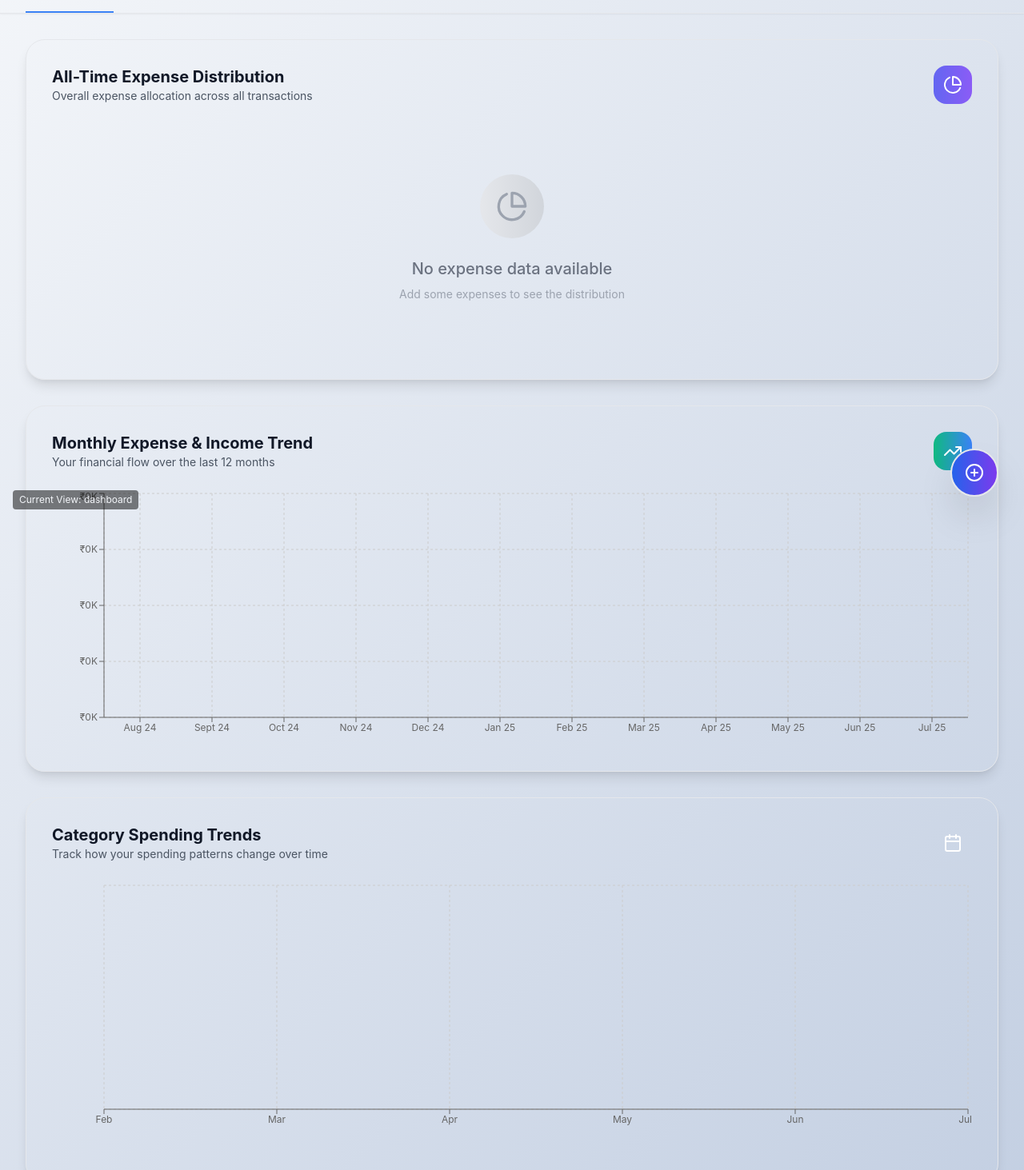
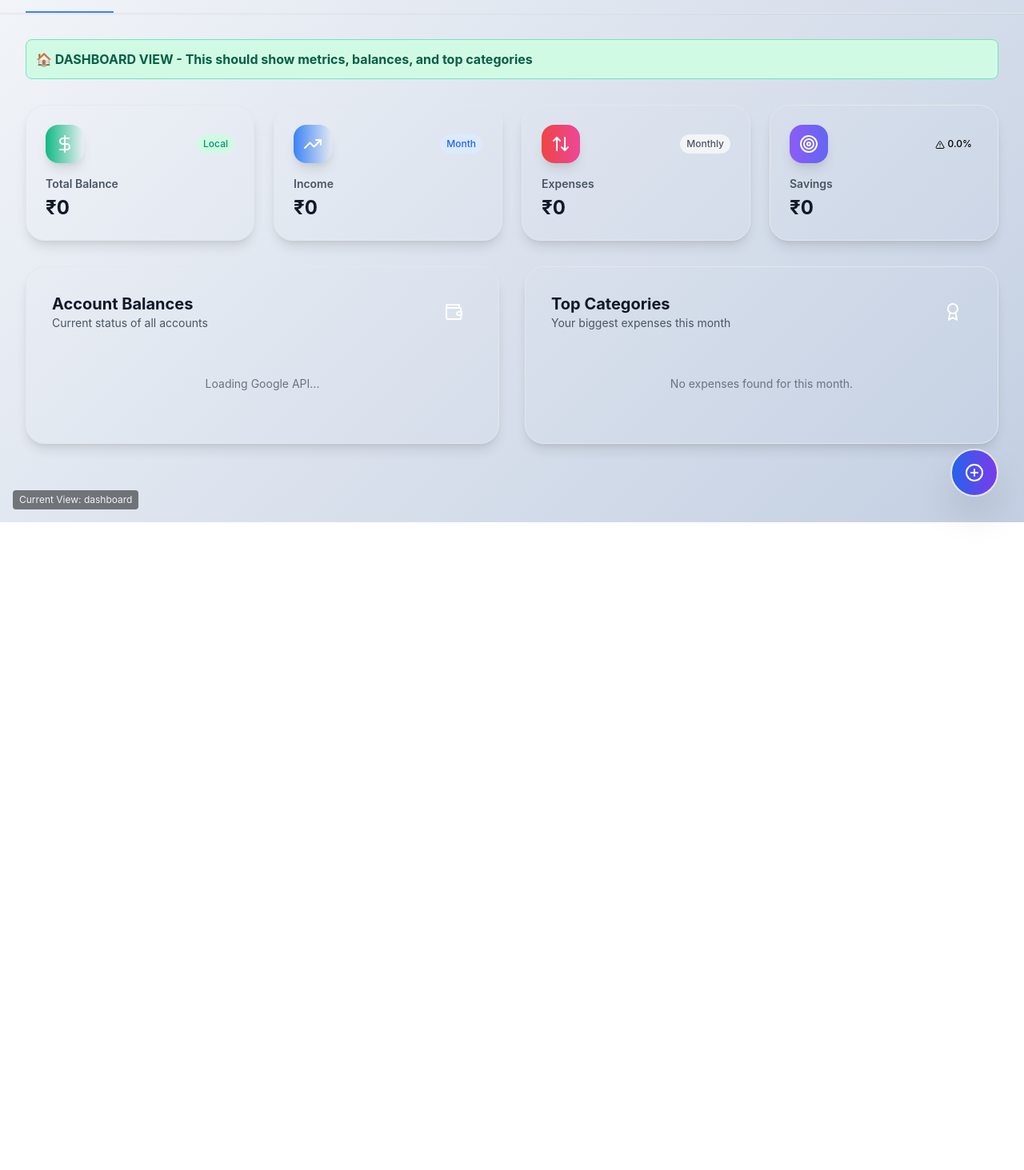
Before and after one commit to Hspatel1312/my-expense-tracker, a React (Create React App) app: page / in a window 1280 px wide. Shown: the part 147-1610 px from the top of the page at 80% size. After the commit the page ends 800 px from the top, so only its background shows below. Built offline with nearby package versions, Linux system fonts and the light colour scheme; the HTML template or start-up script is replaced by a standard one.

Commit message:
Update DashboardView.jsx

```diff
--- a/src/components/DashboardView.jsx
+++ b/src/components/DashboardView.jsx
@@ -1,327 +1,199 @@
-import React, { useMemo } from 'react';
-import { PieChart, BarChart3, TrendingUp, Calendar } from 'lucide-react';
-import {
-  PieChart as RechartsPieChart,
-  Pie,
-  Cell,
-  ResponsiveContainer,
-  Tooltip,
-  BarChart,
-  Bar,
-  XAxis,
-  YAxis,
-  CartesianGrid,
-  LineChart,
-  Line
-} from 'recharts';
-import { parseCategory } from '../utils/helpers';
+import React from 'react';
+import { DollarSign, TrendingUp, ArrowUpDown, Target, Star, AlertTriangle, Wallet, Award, ChevronRight } from 'lucide-react';
 
-const AnalyticsView = ({ expenseTracker }) => {
+const DashboardView = ({
+  expenseTracker,
+  googleSheets
+}) => {
   const {
-    transactions = [],
-    currentMonthExpenses = 0,
+    balanceVisible,
+    totalBalance,
+    currentMonthIncome,
+    currentMonthExpenses,
+    savingsRate,
+    balances,
+    topCategories,
     getCategoryColor
-  } = expenseTracker || {};
-
-  // Category-wise expense distribution (current month)
-  const pieChartData = useMemo(() => {
-    const currentMonth = new Date().getMonth();
-    const currentYear = new Date().getFullYear();
-
-    console.log('🔍 Analytics Debug - Current month:', currentMonth + 1, 'Current year:', currentYear);
-    console.log('🔍 Analytics Debug - Total transactions:', transactions?.length || 0);
-
-    // Debug: Log sample transaction dates
-    if (transactions && transactions.length > 0) {
-      console.log('🔍 Sample transaction dates:');
-      transactions.slice(0, 5).forEach((t, i) => {
-        const date = new Date(t.date);
-        console.log(`  ${i + 1}. ${t.date} → Month: ${date.getMonth() + 1}, Year: ${date.getFullYear()}, Description: ${t.description}`);
-      });
-    }
-
-    const categoryTotals = {};
-
-    // First try current month
-    let filteredTransactions = transactions
-      .filter(t => {
-        const date = new Date(t.date);
-        const isCurrentMonth = date.getMonth() === currentMonth && date.getFullYear() === currentYear;
-        const isExpense = t.type === 'Expense';
-
-        if (isCurrentMonth && isExpense) {
-          console.log(`🔍 Current month expense found: ${t.description} - ${t.amount} on ${t.date}`);
-        }
-
-        return isExpense && isCurrentMonth;
-      });
-
-    console.log('🔍 Analytics Debug - Current month expenses:', filteredTransactions.length);
-
-    // If no current month data, use all-time data
-    if (filteredTransactions.length === 0) {
-      console.log('🔍 No current month data, using all-time expenses');
-      filteredTransactions = transactions.filter(t => t.type === 'Expense');
-      console.log('🔍 All-time expenses:', filteredTransactions.length);
-    }
-
-    filteredTransactions.forEach(t => {
-      const categoryData = parseCategory(t.category);
-      const main = categoryData.main || 'Unknown';
-      categoryTotals[main] = (categoryTotals[main] || 0) + t.amount;
-    });
-
-    console.log('🔍 Analytics Debug - Category totals:', categoryTotals);
-
-    const result = Object.entries(categoryTotals)
-      .map(([category, amount]) => ({
-        name: category,
-        value: amount,
-        color: getCategoryColor ? getCategoryColor(category) : `hsl(${Math.abs(category.split('').reduce((a, b) => a + b.charCodeAt(0), 0)) % 360}, 65%, 55%)`
-      }))
-      .sort((a, b) => b.value - a.value);
-
-    return result;
-  }, [transactions, getCategoryColor]);
-
-  // Month-wise expense trend (last 12 months)
-  const monthlyExpenseData = useMemo(() => {
-    const monthlyTotals = {};
-    const currentDate = new Date();
-
-    // Initialize last 12 months
-    for (let i = 11; i >= 0; i--) {
-      const date = new Date(currentDate.getFullYear(), currentDate.getMonth() - i, 1);
-      const key = `${date.getFullYear()}-${String(date.getMonth() + 1).padStart(2, '0')}`;
-      const monthName = date.toLocaleDateString('en-IN', { month: 'short', year: '2-digit' });
-      monthlyTotals[key] = { month: monthName, expenses: 0, income: 0 };
-    }
-
-    // Aggregate transactions by month
-    transactions.forEach(t => {
-      const date = new Date(t.date);
-      const key = `${date.getFullYear()}-${String(date.getMonth() + 1).padStart(2, '0')}`;
-
-      if (monthlyTotals[key]) {
-        if (t.type === 'Expense') {
-          monthlyTotals[key].expenses += t.amount;
-        } else if (t.type === 'Income') {
-          monthlyTotals[key].income += t.amount;
-        }
-      }
-    });
-
-    return Object.values(monthlyTotals);
-  }, [transactions]);
-
-  // Category-wise spending over time (last 6 months)
-  const categoryTrendData = useMemo(() => {
-    const currentDate = new Date();
-    const months = [];
-
-    // Get last 6 months
-    for (let i = 5; i >= 0; i--) {
-      const date = new Date(currentDate.getFullYear(), currentDate.getMonth() - i, 1);
-      months.push({
-        month: date.toLocaleDateString('en-IN', { month: 'short' }),
-        year: date.getFullYear(),
-        monthNum: date.getMonth()
-      });
-    }
-
-    const topCategories = [...new Set(transactions
-      .filter(t => t.type === 'Expense')
-      .map(t => parseCategory(t.category).main))]
-      .slice(0, 5); // Top 5 categories
-
-    return months.map(({ month, year, monthNum }) => {
-      const monthData = { month };
-
-      topCategories.forEach(category => {
-        monthData[category] = transactions
-          .filter(t => {
-            const date = new Date(t.date);
-            return t.type === 'Expense' &&
-                   date.getMonth() === monthNum &&
-                   date.getFullYear() === year &&
-                   parseCategory(t.category).main === category;
-          })
-          .reduce((sum, t) => sum + t.amount, 0);
-      });
-
-      return monthData;
-    });
-  }, [transactions]);
-
-  const topCategories = pieChartData.slice(0, 5);
+  } = expenseTracker;
 
   return (
     <div className="space-y-4 sm:space-y-8">
-      {/* Current Month Expense Distribution */}
-      <div className="bg-white/80 backdrop-blur-xl rounded-2xl sm:rounded-3xl shadow-lg p-4 sm:p-8 border border-white/50">
-        <div className="flex items-center justify-between mb-4 sm:mb-6">
-          <div>
-            <h3 className="text-lg sm:text-xl font-bold text-gray-900">
-              {pieChartData.length > 0 ? 'Current Month Expense Distribution' : 'All-Time Expense Distribution'}
-            </h3>
-            <p className="text-sm text-gray-600 hidden sm:block">
-              {pieChartData.length > 0 ? 'How your money is allocated across categories this month' : 'Overall expense allocation across all transactions'}
+      {/* Debug Header */}
+      <div className="bg-green-100 border border-green-300 rounded-lg p-3 mb-4">
+        <h2 className="text-green-800 font-bold">🏠 DASHBOARD VIEW - This should show metrics, balances, and top categories</h2>
+      </div>
+
+      {/* Key Metrics - Mobile Optimized */}
+      <div className="grid grid-cols-2 lg:grid-cols-4 gap-3 sm:gap-6">
+        {/* Total Balance */}
+        <div className="group relative bg-white/80 backdrop-blur-xl p-4 sm:p-6 rounded-2xl sm:rounded-3xl shadow-lg hover:shadow-2xl transition-all duration-500 border border-white/50 col-span-2 lg:col-span-1">
+          <div className="absolute inset-0 bg-gradient-to-r from-green-400/10 to-emerald-400/10 rounded-2xl sm:rounded-3xl opacity-0 group-hover:opacity-100 transition-opacity duration-500"></div>
+          <div className="relative">
+            <div className="flex items-center justify-between mb-3 sm:mb-4">
+              <div className="p-2 sm:p-3 bg-gradient-to-r from-green-500 to-emerald-500 rounded-xl sm:rounded-2xl shadow-lg">
+                <DollarSign className="h-4 w-4 sm:h-6 sm:w-6 text-white" />
+              </div>
+              <div className="text-xs font-medium text-green-600 bg-green-100 px-2 py-1 rounded-full">
+                {googleSheets.sheetsConfig.isConnected ? 'Synced' : 'Local'}
+              </div>
+            </div>
+            <p className="text-xs sm:text-sm font-semibold text-gray-600 mb-1">Total Balance</p>
+            <p className="text-lg sm:text-2xl font-bold text-gray-900">
+              {balanceVisible ? `₹${totalBalance.toLocaleString('en-IN')}` : '••••••'}
             </p>
-          </div>
-          <div className="p-2 sm:p-3 bg-gradient-to-r from-indigo-500 to-purple-500 rounded-xl sm:rounded-2xl">
-            <PieChart className="w-4 h-4 sm:w-6 sm:h-6 text-white" />
           </div>
         </div>
 
-        {pieChartData.length === 0 ? (
-          <div className="text-center py-12 sm:py-16">
-            <div className="mx-auto w-16 h-16 sm:w-20 sm:h-20 bg-gradient-to-r from-gray-200 to-gray-300 rounded-full flex items-center justify-center mb-4 sm:mb-6">
-              <PieChart className="w-8 h-8 sm:w-10 sm:h-10 text-gray-400" />
+        {/* Income */}
+        <div className="group relative bg-white/80 backdrop-blur-xl p-4 sm:p-6 rounded-2xl sm:rounded-3xl shadow-lg hover:shadow-2xl transition-all duration-500 border border-white/50">
+          <div className="absolute inset-0 bg-gradient-to-r from-blue-400/10 to-cyan-400/10 rounded-2xl sm:rounded-3xl opacity-0 group-hover:opacity-100 transition-opacity duration-500"></div>
+          <div className="relative">
+            <div className="flex items-center justify-between mb-3 sm:mb-4">
+              <div className="p-2 sm:p-3 bg-gradient-to-r from-blue-500 to-cyan-500 rounded-xl sm:rounded-2xl shadow-lg">
+                <TrendingUp className="h-4 w-4 sm:h-6 sm:w-6 text-white" />
+              </div>
+              <div className="text-xs font-medium text-blue-600 bg-blue-100 px-2 py-1 rounded-full">
+                Month
+              </div>
             </div>
-            <p className="text-gray-500 text-lg sm:text-xl font-medium">No expense data available</p>
-            <p className="text-gray-400 text-sm mt-2">Add some expenses to see the distribution</p>
+            <p className="text-xs sm:text-sm font-semibold text-gray-600 mb-1">Income</p>
+            <p className="text-lg sm:text-2xl font-bold text-gray-900">₹{currentMonthIncome.toLocaleString('en-IN')}</p>
           </div>
-        ) : (
-          <div className="grid grid-cols-1 lg:grid-cols-2 gap-4 sm:gap-8">
-            {/* Chart */}
-            <div className="h-64 sm:h-80 order-2 lg:order-1">
-              <ResponsiveContainer width="100%" height="100%">
-                <RechartsPieChart>
-                  <Pie
-                    data={pieChartData}
-                    cx="50%"
-                    cy="50%"
-                    outerRadius="80%"
-                    fill="#8884d8"
-                    dataKey="value"
-                    label={({name, percent}) => `${name} ${(percent * 100).toFixed(0)}%`}
-                  >
-                    {pieChartData.map((entry, index) => (
-                      <Cell key={`cell-${index}`} fill={entry.color} />
-                    ))}
-                  </Pie>
-                  <Tooltip formatter={(value) => [`₹${value.toLocaleString('en-IN')}`, 'Amount']} />
-                </RechartsPieChart>
-              </ResponsiveContainer>
+        </div>
+
+        {/* Expenses */}
+        <div className="group relative bg-white/80 backdrop-blur-xl p-4 sm:p-6 rounded-2xl sm:rounded-3xl shadow-lg hover:shadow-2xl transition-all duration-500 border border-white/50">
+          <div className="absolute inset-0 bg-gradient-to-r from-red-400/10 to-pink-400/10 rounded-2xl sm:rounded-3xl opacity-0 group-hover:opacity-100 transition-opacity duration-500"></div>
+          <div className="relative">
+            <div className="flex items-center justify-between mb-3 sm:mb-4">
+              <div className="p-2 sm:p-3 bg-gradient-to-r from-red-500 to-pink-500 rounded-xl sm:rounded-2xl shadow-lg">
+                <ArrowUpDown className="h-4 w-4 sm:h-6 sm:w-6 text-white" />
+              </div>
+              <div className="text-xs font-medium text-gray-600 bg-gray-100 px-2 py-1 rounded-full">
+                Monthly
+              </div>
             </div>
+            <p className="text-xs sm:text-sm font-semibold text-gray-600 mb-1">Expenses</p>
+            <p className="text-lg sm:text-2xl font-bold text-gray-900">₹{currentMonthExpenses.toLocaleString('en-IN')}</p>
+          </div>
+        </div>
 
-            {/* Legend */}
-            <div className="space-y-2 sm:space-y-4 order-1 lg:order-2">
-              {pieChartData.map((item, index) => (
-                <div key={item.name} className="flex items-center justify-between p-3 sm:p-4 bg-gray-50 rounded-xl">
-                  <div className="flex items-center space-x-2 sm:space-x-3 min-w-0 flex-1">
-                    <div className="text-xs sm:text-sm font-bold text-gray-400 flex-shrink-0">#{index + 1}</div>
-                    <div className="w-3 h-3 sm:w-4 sm:h-4 rounded-full flex-shrink-0" style={{ backgroundColor: item.color }}></div>
-                    <span className="font-medium text-gray-900 text-sm sm:text-base truncate">{item.name}</span>
-                  </div>
-                  <div className="text-right flex-shrink-0">
-                    <div className="font-bold text-gray-900 text-sm sm:text-base">₹{item.value.toLocaleString('en-IN')}</div>
-                    <div className="text-xs text-gray-500">
-                      {pieChartData.length > 0 ?
-                        ((item.value / pieChartData.reduce((sum, cat) => sum + cat.value, 0)) * 100).toFixed(1) + '%' :
-                        '0%'
-                      }
+        {/* Savings Rate */}
+        <div className="group relative bg-white/80 backdrop-blur-xl p-4 sm:p-6 rounded-2xl sm:rounded-3xl shadow-lg hover:shadow-2xl transition-all duration-500 border border-white/50">
+          <div className="absolute inset-0 bg-gradient-to-r from-purple-400/10 to-indigo-400/10 rounded-2xl sm:rounded-3xl opacity-0 group-hover:opacity-100 transition-opacity duration-500"></div>
+          <div className="relative">
+            <div className="flex items-center justify-between mb-3 sm:mb-4">
+              <div className="p-2 sm:p-3 bg-gradient-to-r from-purple-500 to-indigo-500 rounded-xl sm:rounded-2xl shadow-lg">
+                <Target className="h-4 w-4 sm:h-6 sm:w-6 text-white" />
+              </div>
+              <div className={`text-xs font-medium px-2 py-1 rounded-full ${
+                savingsRate > 20 ? 'text-green-600 bg-green-100' : 'text-orange-600 bg-orange-100'
+              }`}>
+                {savingsRate > 20 ? <Star className="w-2 h-2 sm:w-3 sm:h-3 inline mr-1" /> : <AlertTriangle className="w-2 h-2 sm:w-3 sm:h-3 inline mr-1" />}
+                {savingsRate.toFixed(1)}%
+              </div>
+            </div>
+            <p className="text-xs sm:text-sm font-semibold text-gray-600 mb-1">Savings</p>
+            <p className="text-lg sm:text-2xl font-bold text-gray-900">₹{(currentMonthIncome - currentMonthExpenses).toLocaleString('en-IN')}</p>
+          </div>
+        </div>
+      </div>
+
+      {/* Account Balances & Top Categories - Mobile Stack */}
+      <div className="grid grid-cols-1 lg:grid-cols-2 gap-4 sm:gap-8">
+        {/* Account Balances */}
+        <div className="bg-white/80 backdrop-blur-xl rounded-2xl sm:rounded-3xl shadow-lg p-4 sm:p-8 border border-white/50">
+          <div className="flex items-center justify-between mb-4 sm:mb-6">
+            <div>
+              <h3 className="text-lg sm:text-xl font-bold text-gray-900">Account Balances</h3>
+              <p className="text-sm text-gray-600 hidden sm:block">Current status of all accounts</p>
+            </div>
+            <div className="p-2 sm:p-3 bg-gradient-to-r from-emerald-500 to-teal-500 rounded-xl sm:rounded-2xl">
+              <Wallet className="w-4 h-4 sm:w-6 sm:h-6 text-white" />
+            </div>
+          </div>
+          <div className="space-y-3 sm:space-y-4">
+            {Object.entries(balances).length === 0 ? (
+              <div className="text-center py-6 sm:py-8">
+                <p className="text-gray-500 text-sm">
+                  {googleSheets.gapiLoaded ? 'No accounts found. Connect to Google Sheets to load account balances.' : 'Loading Google API...'}
+                </p>
+              </div>
+            ) : (
+              Object.entries(balances).map(([account, balance]) => (
+                <div key={account} className="group relative bg-gradient-to-r from-gray-50 to-gray-100 hover:from-white hover:to-gray-50 border border-gray-200 rounded-xl sm:rounded-2xl p-3 sm:p-5 transition-all duration-300 hover:shadow-lg">
+                  <div className="flex justify-between items-center">
+                    <div className="flex items-center space-x-2 sm:space-x-3 min-w-0 flex-1">
+                      <div className={`w-2 h-2 sm:w-3 sm:h-3 rounded-full flex-shrink-0 ${balance >= 0 ? 'bg-green-400' : 'bg-red-400'}`}></div>
+                      <div className="min-w-0 flex-1">
+                        <span className="font-semibold text-gray-900 text-sm sm:text-base truncate block">{account}</span>
+                        <div className="text-xs text-gray-500 mt-0.5">
+                          {balance >= 0 ? 'Active' : 'Credit Used'}
+                        </div>
+                      </div>
+                    </div>
+                    <div className="text-right flex-shrink-0">
+                      <span className={`text-sm sm:text-lg font-bold ${balance >= 0 ? 'text-green-600' : 'text-red-600'}`}>
+                        {balanceVisible ? `₹${Math.abs(balance).toLocaleString('en-IN', { minimumFractionDigits: 2 })}` : '••••••'}
+                      </span>
                     </div>
                   </div>
                 </div>
-              ))}
-            </div>
-          </div>
-        )}
-      </div>
-
-      {/* Monthly Expense Trend */}
-      <div className="bg-white/80 backdrop-blur-xl rounded-2xl sm:rounded-3xl shadow-lg p-4 sm:p-8 border border-white/50">
-        <div className="flex items-center justify-between mb-4 sm:mb-6">
-          <div>
-            <h3 className="text-lg sm:text-xl font-bold text-gray-900">Monthly Expense & Income Trend</h3>
-            <p className="text-sm text-gray-600 hidden sm:block">Your financial flow over the last 12 months</p>
-          </div>
-          <div className="p-2 sm:p-3 bg-gradient-to-r from-green-500 to-blue-500 rounded-xl sm:rounded-2xl">
-            <TrendingUp className="w-4 h-4 sm:w-6 sm:h-6 text-white" />
+              ))
+            )}
           </div>
         </div>
 
-        <div className="h-64 sm:h-80">
-          <ResponsiveContainer width="100%" height="100%">
-            <BarChart data={monthlyExpenseData}>
-              <CartesianGrid strokeDasharray="3 3" />
-              <XAxis
-                dataKey="month"
-                tick={{ fontSize: 12 }}
-                interval="preserveStartEnd"
-              />
-              <YAxis
-                tickFormatter={(value) => `₹${(value/1000).toFixed(0)}K`}
-                tick={{ fontSize: 12 }}
-              />
-              <Tooltip
-                formatter={(value, name) => [
-                  `₹${value.toLocaleString('en-IN')}`,
-                  name === 'expenses' ? 'Expenses' : 'Income'
-                ]}
-              />
-              <Bar dataKey="income" fill="#10B981" name="income" />
-              <Bar dataKey="expenses" fill="#EF4444" name="expenses" />
-            </BarChart>
-          </ResponsiveContainer>
-        </div>
-      </div>
+        {/* Top Categories */}
+        <div className="bg-white/80 backdrop-blur-xl rounded-2xl sm:rounded-3xl shadow-lg p-4 sm:p-8 border border-white/50">
+          <div className="flex items-center justify-between mb-4 sm:mb-6">
+            <div>
+              <h3 className="text-lg sm:text-xl font-bold text-gray-900">Top Categories</h3>
+              <p className="text-sm text-gray-600 hidden sm:block">Your biggest expenses this month</p>
+            </div>
+            <div className="p-2 sm:p-3 bg-gradient-to-r from-orange-500 to-red-500 rounded-xl sm:rounded-2xl">
+              <Award className="w-4 h-4 sm:w-6 sm:h-6 text-white" />
+            </div>
+          </div>
+          <div className="space-y-3 sm:space-y-4">
+            {topCategories.length === 0 ? (
+              <div className="text-center py-6 sm:py-8">
+                <p className="text-gray-500 text-sm">No expenses found for this month.</p>
+              </div>
+            ) : (
+              topCategories.map(([category, amount], index) => {
+                const percentage = currentMonthExpenses > 0 ? (amount / currentMonthExpenses) * 100 : 0;
+                const categoryColor = getCategoryColor ? getCategoryColor(category) : '#9CA3AF';
 
-      {/* Category Trend Analysis */}
-      <div className="bg-white/80 backdrop-blur-xl rounded-2xl sm:rounded-3xl shadow-lg p-4 sm:p-8 border border-white/50">
-        <div className="flex items-center justify-between mb-4 sm:mb-6">
-          <div>
-            <h3 className="text-lg sm:text-xl font-bold text-gray-900">Category Spending Trends</h3>
-            <p className="text-sm text-gray-600 hidden sm:block">Track how your spending patterns change over time</p>
+                return (
+                  <div key={category} className="group">
+                    <div className="flex justify-between items-center mb-2">
+                      <div className="flex items-center space-x-2 sm:space-x-3 min-w-0 flex-1">
+                        <div className="text-sm sm:text-lg font-bold text-gray-400 flex-shrink-0">#{index + 1}</div>
+                        <div className="w-3 h-3 sm:w-4 sm:h-4 rounded-full flex-shrink-0" style={{ backgroundColor: categoryColor }}></div>
+                        <span className="font-semibold text-gray-900 text-sm sm:text-base truncate">{category}</span>
+                      </div>
+                      <span className="font-bold text-gray-900 text-sm sm:text-base flex-shrink-0">₹{amount.toLocaleString('en-IN')}</span>
+                    </div>
+                    <div className="w-full bg-gray-200 rounded-full h-1.5 sm:h-2">
+                      <div
+                        className="h-1.5 sm:h-2 rounded-full transition-all duration-500 group-hover:shadow-lg"
+                        style={{
+                          width: `${percentage}%`,
+                          backgroundColor: categoryColor
+                        }}
+                      ></div>
+                    </div>
+                    <div className="text-xs text-gray-500 mt-1">{percentage.toFixed(1)}% of expenses</div>
+                  </div>
+                );
+              })
+            )}
           </div>
-          <div className="p-2 sm:p-3 bg-gradient-to-r from-orange-500 to-red-500 rounded-xl sm:rounded-2xl">
-            <Calendar className="w-4 h-4 sm:w-6 sm:h-6 text-white" />
-          </div>
-        </div>
-
-        <div className="h-64 sm:h-80">
-          <ResponsiveContainer width="100%" height="100%">
-            <LineChart data={categoryTrendData}>
-              <CartesianGrid strokeDasharray="3 3" />
-              <XAxis
-                dataKey="month"
-                tick={{ fontSize: 12 }}
-              />
-              <YAxis
-                tickFormatter={(value) => `₹${(value/1000).toFixed(0)}K`}
-                tick={{ fontSize: 12 }}
-              />
-              <Tooltip formatter={(value, name) => [`₹${value.toLocaleString('en-IN')}`, name]} />
-              {topCategories.map((category, index) => (
-                <Line
-                  key={category.name}
-                  type="monotone"
-                  dataKey={category.name}
-                  stroke={category.color}
-                  strokeWidth={2}
-                  dot={{ r: 3 }}
-                />
-              ))}
-            </LineChart>
-          </ResponsiveContainer>
-        </div>
-
-        {/* Legend for mobile */}
-        <div className="mt-4 sm:mt-6 grid grid-cols-2 sm:flex sm:flex-wrap gap-2 sm:gap-4">
-          {topCategories.map((category) => (
-            <div key={category.name} className="flex items-center space-x-2">
-              <div
-                className="w-3 h-3 rounded-full flex-shrink-0"
-                style={{ backgroundColor: category.color }}
-              ></div>
-              <span className="text-xs sm:text-sm font-medium text-gray-700 truncate">{category.name}</span>
-            </div>
-          ))}
         </div>
       </div>
     </div>
   );
 };
 
-export default AnalyticsView;
+export default DashboardView;
```
